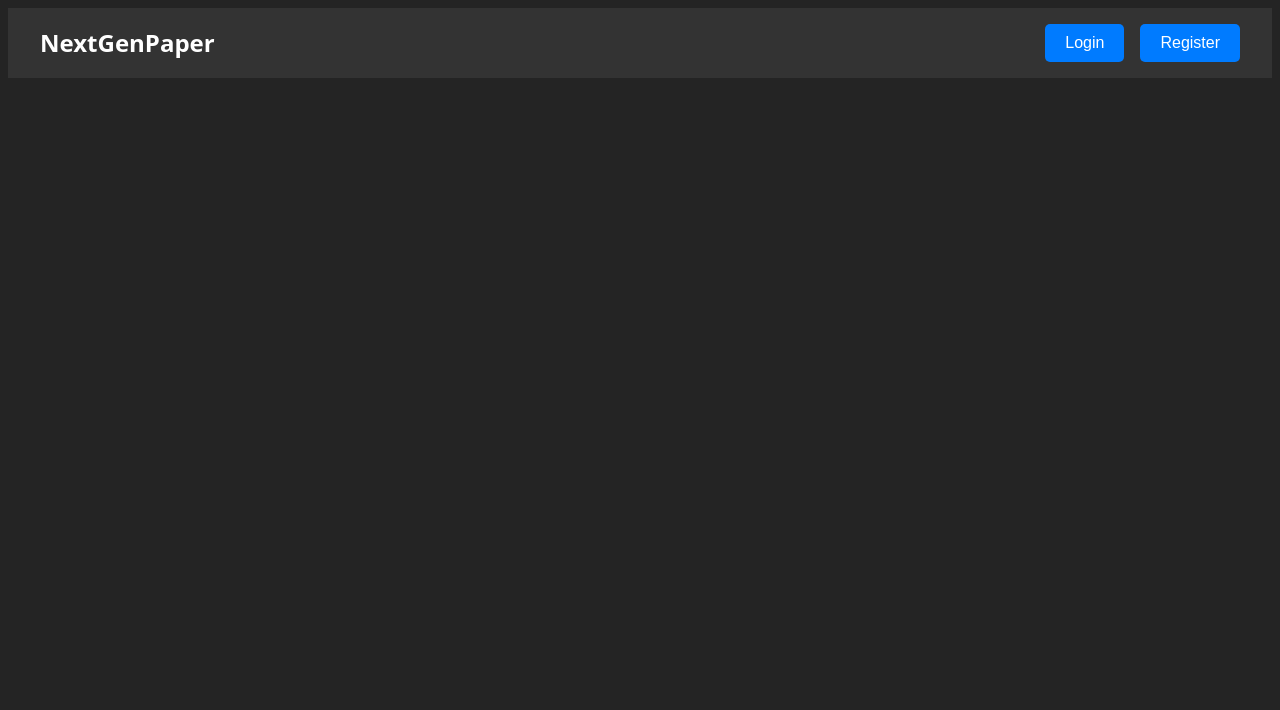
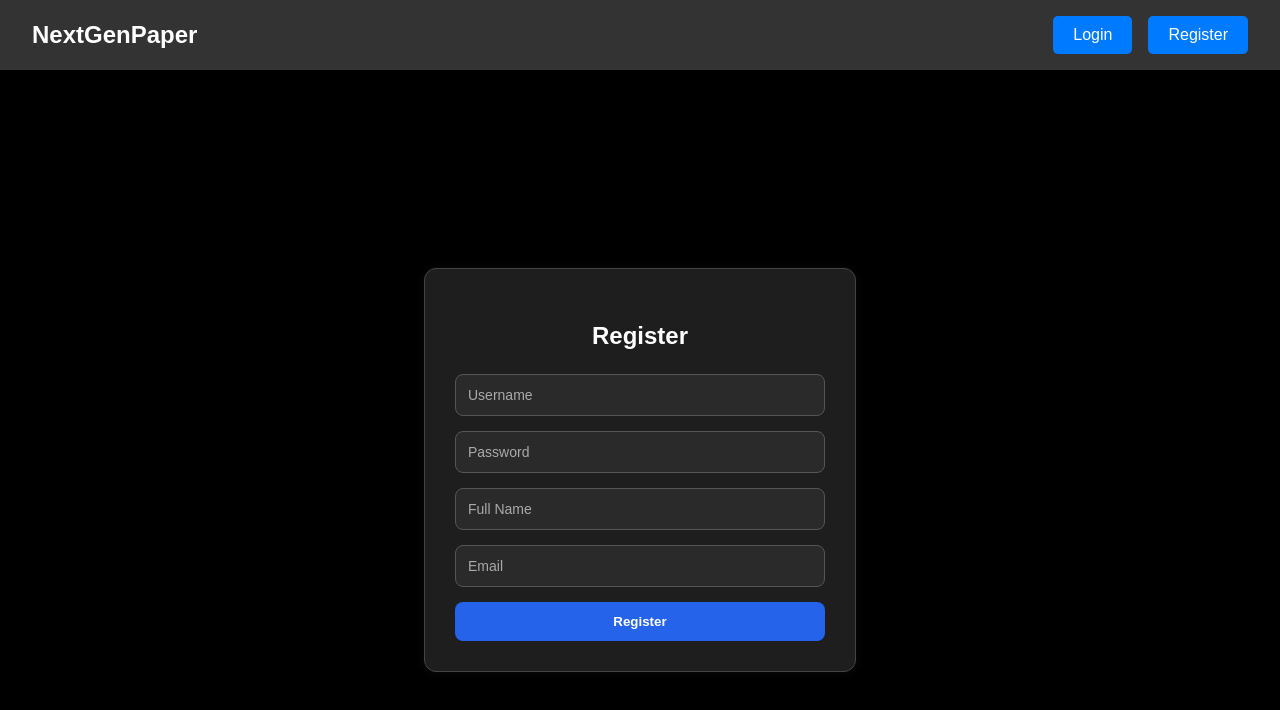
Before and after one commit to AGTechathon/Incepita, a React (Vite) app in the folder frontend/: page /register in a window 1280 px wide. Shown: the top 710 px of the page. Built offline with nearby package versions, Linux system fonts and the light colour scheme.

Commit message:
UI: added register

```diff
--- a/frontend/package.json
+++ b/frontend/package.json
@@ -19,10 +19,14 @@
     "@types/react": "^19.1.2",
     "@types/react-dom": "^19.1.2",
     "@vitejs/plugin-react": "^4.4.1",
+    "autoprefix": "^1.0.1",
+    "autoprefixer": "^10.4.21",
     "eslint": "^9.25.0",
     "eslint-plugin-react-hooks": "^5.2.0",
     "eslint-plugin-react-refresh": "^0.4.19",
     "globals": "^16.0.0",
+    "postcss": "^8.5.5",
+    "tailwindcss": "^4.1.10",
     "vite": "^6.3.5"
   }
 }
--- a/frontend/src/App.jsx
+++ b/frontend/src/App.jsx
@@ -2,6 +2,7 @@
 import { Link } from 'react-router-dom';
 import { Routes, Route } from 'react-router-dom';
 import Login from './components/login/Login.jsx';
+import Register from "./components/register/Register.jsx";
 
 function App() {
 
@@ -9,7 +10,7 @@
      <>
       <Navbar />
       <Routes>
-        {/* <Route path="/" element={<Home />} /> */}
+        <Route path="/register" element={<Register />} />
         <Route path="/login" element={<Login />} />
       </Routes>
     </>
--- /dev/null
+++ b/frontend/src/components/login/Login.css
@@ -0,0 +1,65 @@
+/* Login.css */
+
+body {
+  margin: 0;
+  font-family: Arial, sans-serif;
+  background-color: #000;
+  color: #fff;
+}
+
+.login-page {
+  display: flex;
+  justify-content: center;
+  align-items: center;
+  min-height: 100vh;
+  background-color: #000;
+}
+
+.login-container {
+  width: 370px;
+  background-color: #1e1e1e;
+  padding: 30px;
+  border-radius: 12px;
+  border: 1px solid #444;
+  box-shadow: 0 0 10px rgba(255, 255, 255, 0.05);
+}
+
+.login-title {
+  text-align: center;
+  margin-bottom: 20px;
+  font-size: 24px;
+}
+
+.login-form {
+  display: flex;
+  flex-direction: column;
+  gap: 15px;
+}
+
+.login-input {
+  padding: 12px;
+  border-radius: 8px;
+  border: 1px solid #555;
+  background-color: #2a2a2a;
+  color: #fff;
+  font-size: 14px;
+}
+
+.login-input::placeholder {
+  color: #aaa;
+}
+
+.login-button {
+  padding: 12px;
+  background-color: #2563eb;
+  color: #fff;
+  border: none;
+  border-radius: 8px;
+  font-weight: bold;
+  cursor: pointer;
+  transition: background-color 0.3s ease;
+}
+
+.login-button:hover {
+  background-color: #1e40af;
+}
--- a/frontend/src/components/login/Login.jsx
+++ b/frontend/src/components/login/Login.jsx
@@ -1,5 +1,5 @@
-// src/components/Login.jsx
 import { useState } from "react";
+import './Login.css';
 
 const Login = () => {
   const [email, setEmail] = useState("");
@@ -7,25 +7,22 @@
 
   const handleSubmit = (e) => {
     e.preventDefault();
-
-    // You can add your API call or validation here
     console.log("Email:", email);
     console.log("Password:", password);
-
-    // Example: Redirect or show error
   };
 
   return (
-    <div style={styles.container}>
-      <h2>Login</h2>
-      <form onSubmit={handleSubmit} style={styles.form}>
+    <div className="login-page">
+      <div className="login-container">
+        <h2 className="login-title">Login</h2>
+        <form onSubmit={handleSubmit} className="login-form">
           <input
             type="email"
             placeholder="Email"
             value={email}
             onChange={(e) => setEmail(e.target.value)}
             required
-          style={styles.input}
+            className="login-input"
           />
           <input
             type="password"
@@ -33,46 +30,15 @@
             value={password}
             onChange={(e) => setPassword(e.target.value)}
             required
-          style={styles.input}
+            className="login-input"
           />
-        <button type="submit" style={styles.button}>
+          <button type="submit" className="login-button">
             Login
           </button>
         </form>
       </div>
+    </div>
   );
 };
 
-const styles = {
-  container: {
-    maxWidth: "400px",
-    margin: "50px auto",
-    padding: "2rem",
-    border: "1px solid #ccc",
-    borderRadius: "10px",
-    textAlign: "center",
-    boxShadow: "0 4px 12px rgba(0, 0, 0, 0.1)",
-  },
-  form: {
-    display: "flex",
-    flexDirection: "column",
-    gap: "1rem",
-  },
-  input: {
-    padding: "10px",
-    fontSize: "16px",
-    borderRadius: "5px",
-    border: "1px solid #ccc",
-  },
-  button: {
-    padding: "10px",
-    fontSize: "16px",
-    backgroundColor: "#007bff",
-    color: "white",
-    border: "none",
-    borderRadius: "5px",
-    cursor: "pointer",
-  },
-};
-
 export default Login;
--- a/frontend/src/components/navbar/Navbar.jsx
+++ b/frontend/src/components/navbar/Navbar.jsx
@@ -1,8 +1,10 @@
 // src/components/Navbar.jsx
 import { Link } from 'react-router-dom';
+import { Routes, Route } from "react-router-dom";
 import Button from '../button/Button.jsx';
 import Login from '../login/Login.jsx';
-import { Routes, Route } from "react-router-dom";
+import Register from '../register/Register.jsx';
+
 
 
 
@@ -19,7 +21,7 @@
           <Button text="Login" />
         </Link>
 
-        <Link to="/contact" style={styles.link}>
+        <Link to="/register" style={styles.link}>
           <Button text="Register" />
         </Link>
 
--- /dev/null
+++ b/frontend/src/components/register/Register.css
@@ -0,0 +1,59 @@
+/* Register.css */
+
+
+.register-page {
+  display: flex;
+  justify-content: center;
+  align-items: center;
+  min-height: 100vh;
+  background-color: #000;
+}
+
+.register-container {
+  width: 370px;
+  background-color: #1e1e1e;
+  padding: 30px;
+  border-radius: 12px;
+  border: 1px solid #444;
+  box-shadow: 0 0 10px rgba(255, 255, 255, 0.05);
+}
+
+.register-title {
+  text-align: center;
+  margin-bottom: 20px;
+  font-size: 24px;
+}
+
+.register-form {
+  display: flex;
+  flex-direction: column;
+  gap: 15px;
+}
+
+.register-input {
+  padding: 12px;
+  border-radius: 8px;
+  border: 1px solid #555;
+  background-color: #2a2a2a;
+  color: #fff;
+  font-size: 14px;
+}
+
+.register-input::placeholder {
+  color: #aaa;
+}
+
+.register-button {
+  padding: 12px;
+  background-color: #2563eb;
+  color: #fff;
+  border: none;
+  border-radius: 8px;
+  font-weight: bold;
+  cursor: pointer;
+  transition: background-color 0.3s ease;
+}
+
+.register-button:hover {
+  background-color: #1e40af;
+}
--- /dev/null
+++ b/frontend/src/components/register/Register.jsx
@@ -0,0 +1,74 @@
+import React, { useState } from 'react';
+import './Register.css';
+
+const Register = () => {
+  const [formData, setFormData] = useState({
+    username: '',
+    password: '',
+    fullname: '',
+    email: '',
+  });
+
+  const handleChange = (e) => {
+    setFormData((prev) => ({
+      ...prev,
+      [e.target.name]: e.target.value,
+    }));
+  };
+
+  const handleSubmit = (e) => {
+    e.preventDefault();
+    console.log('Registered user:', formData);
+  };
+
+  return (
+    <div className="register-page">
+      <div className="register-container">
+        <h2 className="register-title">Register</h2>
+        <form onSubmit={handleSubmit} className="register-form">
+          <input
+            type="text"
+            name="username"
+            placeholder="Username"
+            className="register-input"
+            value={formData.username}
+            onChange={handleChange}
+            required
+          />
+          <input
+            type="password"
+            name="password"
+            placeholder="Password"
+            className="register-input"
+            value={formData.password}
+            onChange={handleChange}
+            required
+          />
+          <input
+            type="text"
+            name="fullname"
+            placeholder="Full Name"
+            className="register-input"
+            value={formData.fullname}
+            onChange={handleChange}
+            required
+          />
+          <input
+            type="email"
+            name="email"
+            placeholder="Email"
+            className="register-input"
+            value={formData.email}
+            onChange={handleChange}
+            required
+          />
+          <button type="submit" className="register-button">
+            Register
+          </button>
+        </form>
+      </div>
+    </div>
+  );
+};
+
+export default Register;
```
Also changed, not shown: 1 other file (tests, documents, lock files or other folders). Lines whose indentation alone changed are shown as unchanged.
